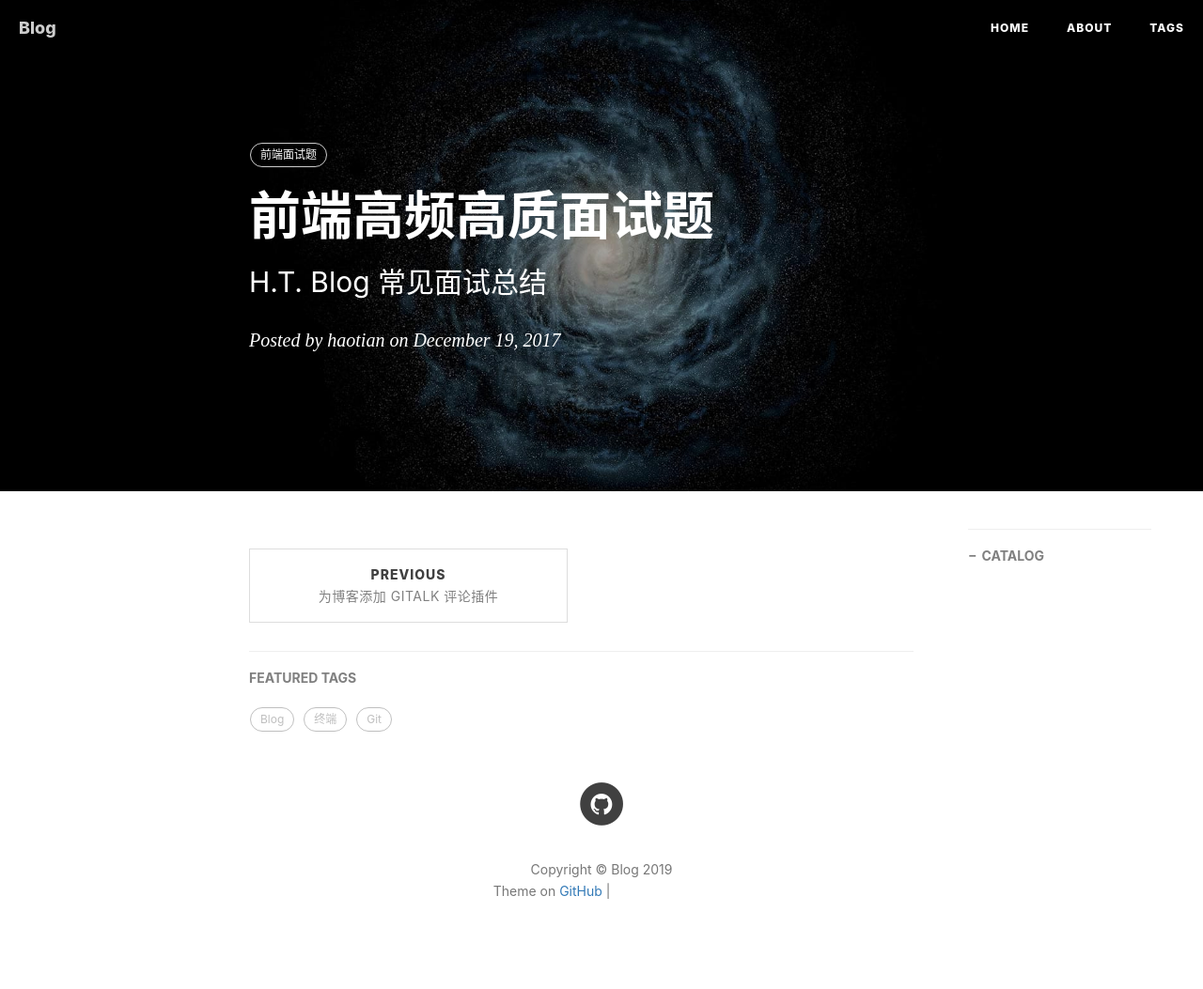
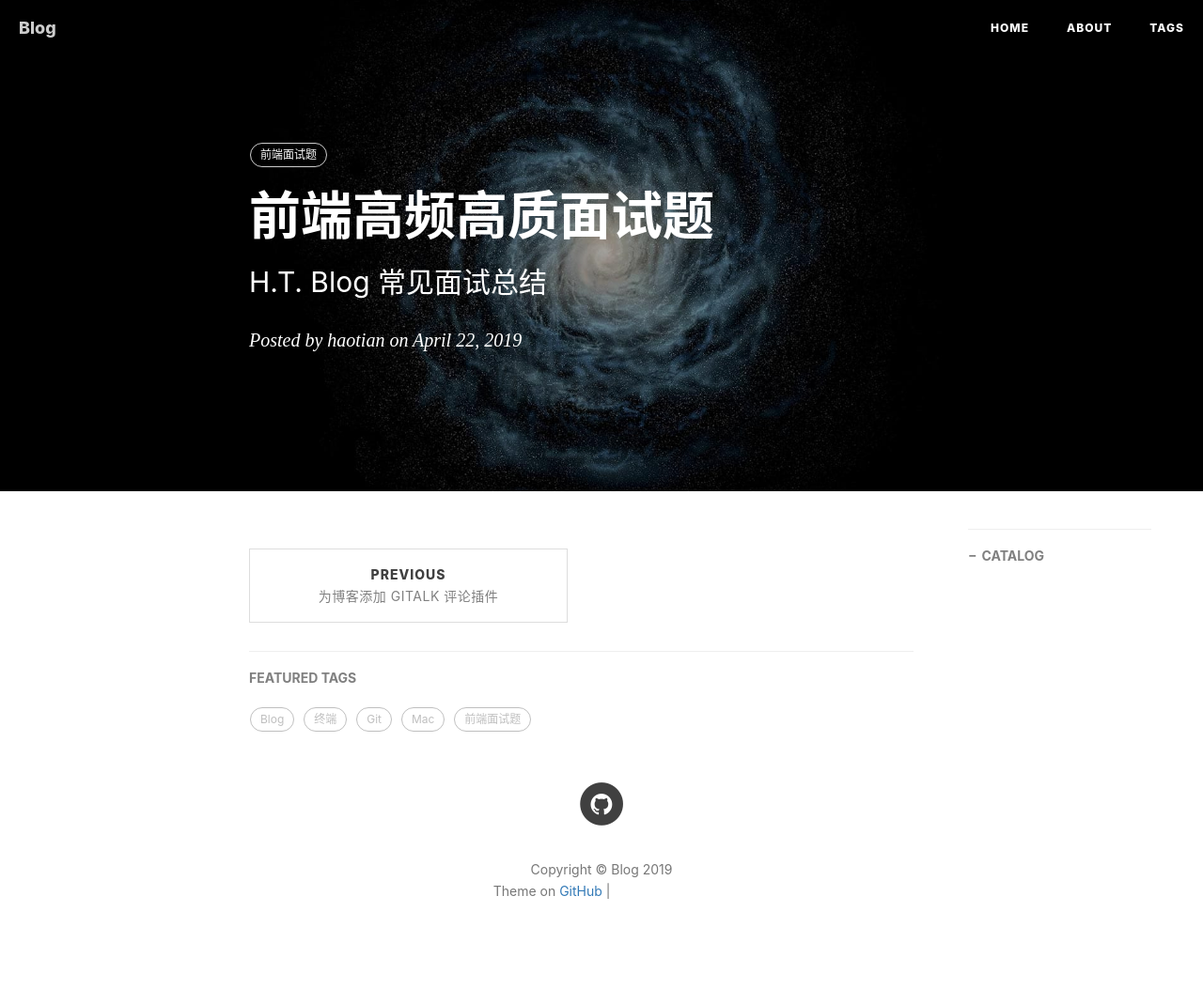
Before and after one commit to ExclusiveTreature/haotianblog.github.io, a Jekyll site: the page built from _posts/2019-04-22-高频高质面试题总结.md, in a window 1280 px wide. Shown: the whole page at 94% size. Built offline with Jekyll 4.4.1, drawn with Linux system fonts in a browser that asks for light colours; nearby versions of some CDN libraries; comment, search, counter and statistics services are not loaded; grey boxes are pictures that could not be loaded.

Commit message:
editDate

```diff
--- a/_config.yml
+++ b/_config.yml
@@ -67,7 +67,7 @@ gitalk:
 
 # Featured Tags
 featured-tags: true                     # 是否使用首页标签
-featured-condition-size: 1              # 相同标签数量大于这个数，才会出现在首页
+featured-condition-size: 0              # 相同标签数量大于这个数，才会出现在首页
 
 
 
--- a/_posts/2019-04-22-高频高质面试题总结.md
+++ b/_posts/2019-04-22-高频高质面试题总结.md
@@ -2,7 +2,7 @@
 layout:     post
 title:      前端高频高质面试题
 subtitle:   H.T. Blog 常见面试总结
-date:       2017-12-19
+date:       2019-04-22
 author:     haotian
 header-img: img/post-bg-universe.jpg
 catalog: true
```
